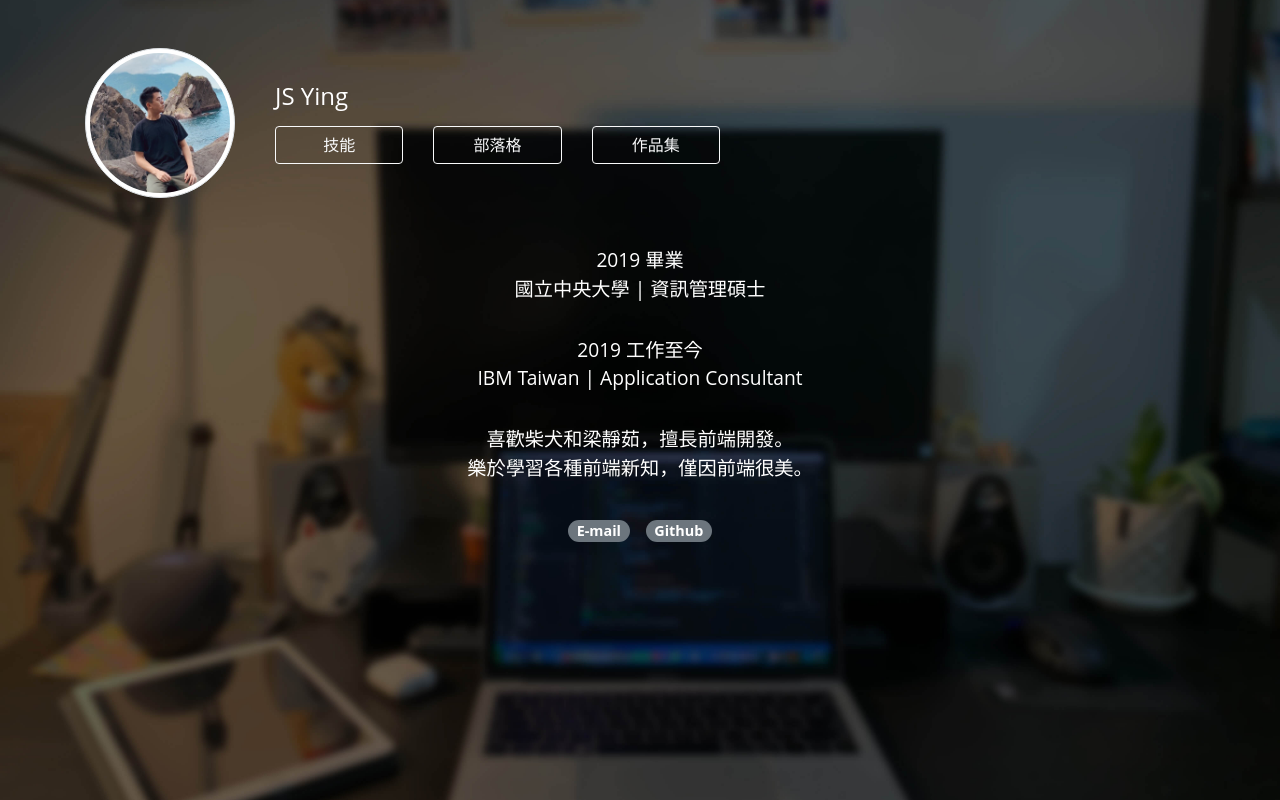
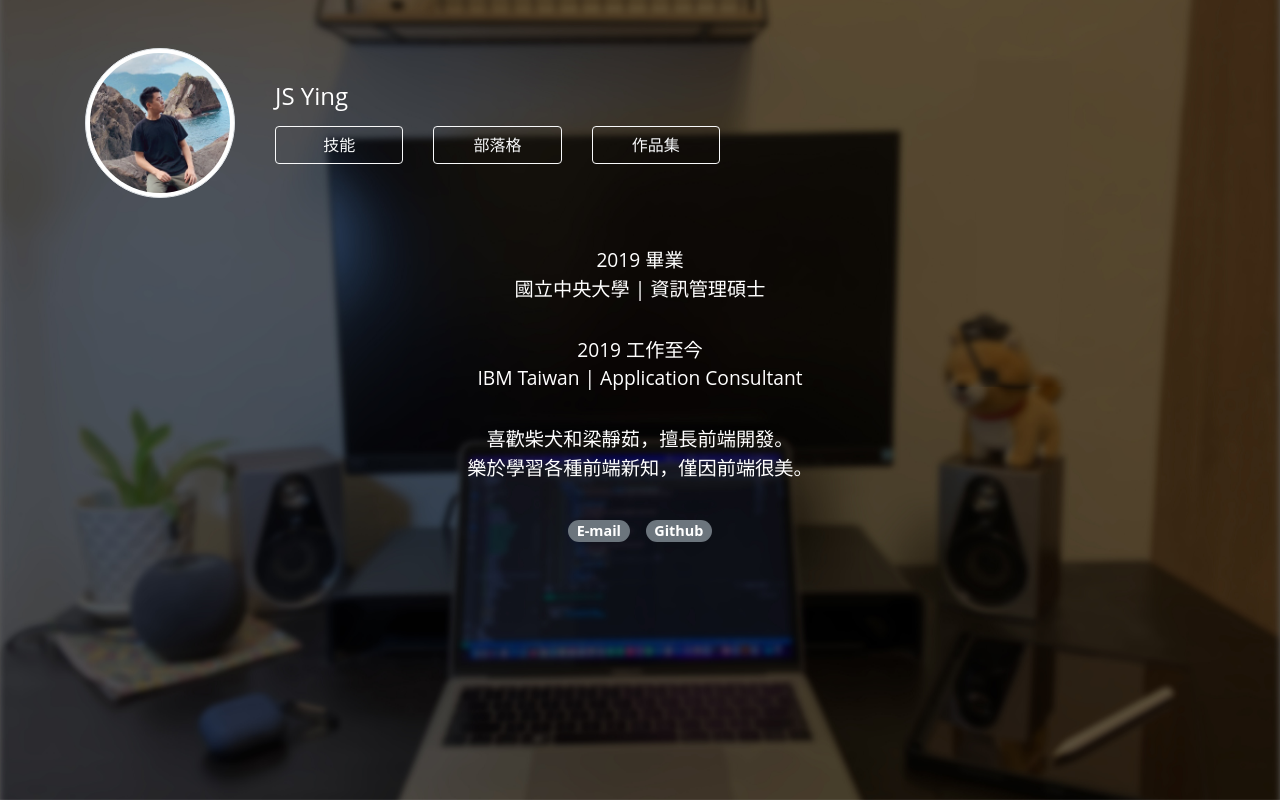
Before and after one commit to js-ying/Personal-Website-2019, a Vue app: page / in a window 1280 px wide. Built offline with nearby package versions, Linux system fonts and the light colour scheme; what vue-light-timeline would draw is missing.

Commit message:
update background img

```diff
--- a/src/App.vue
+++ b/src/App.vue
@@ -28,7 +28,7 @@
   width: 100%;
   height: 100%;
   z-index: -10;
-  background: url("./assets/img/wallpaper2.jpg") no-repeat center center;
+  background: url("./assets/img/wallpaper2023.jpg") no-repeat center center;
   -webkit-background-size: cover;
   -moz-background-size: cover;
   -o-background-size: cover;
```
Also changed, not shown: src/assets/img/wallpaper2023.jpg (added).
